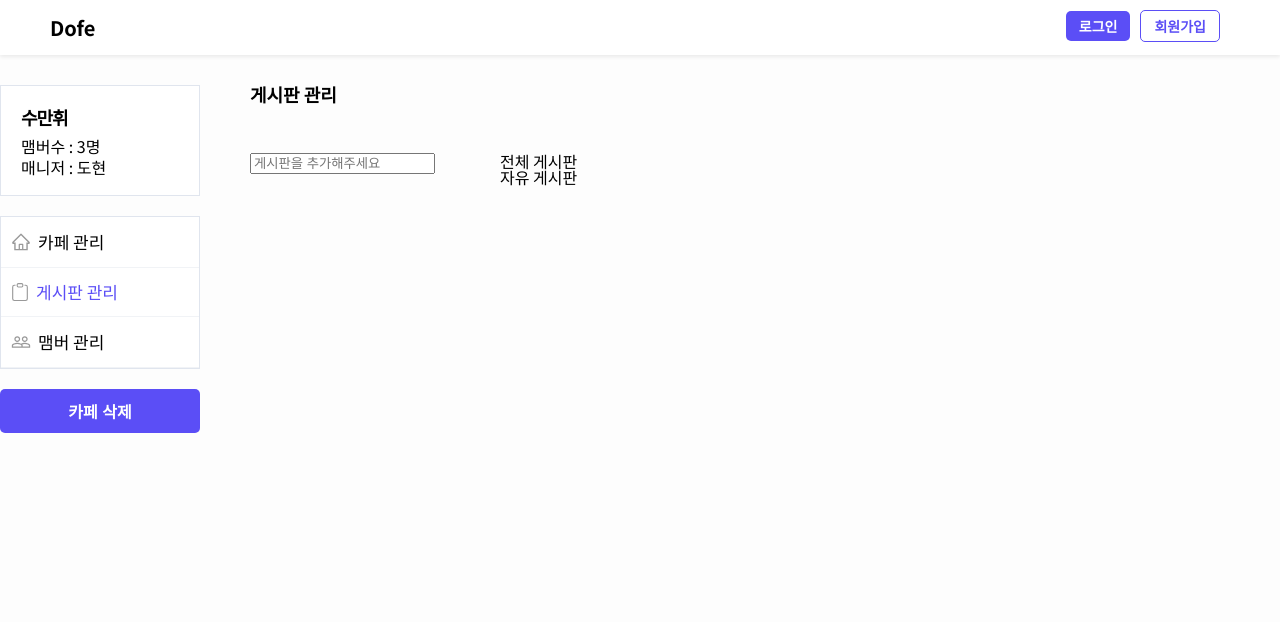
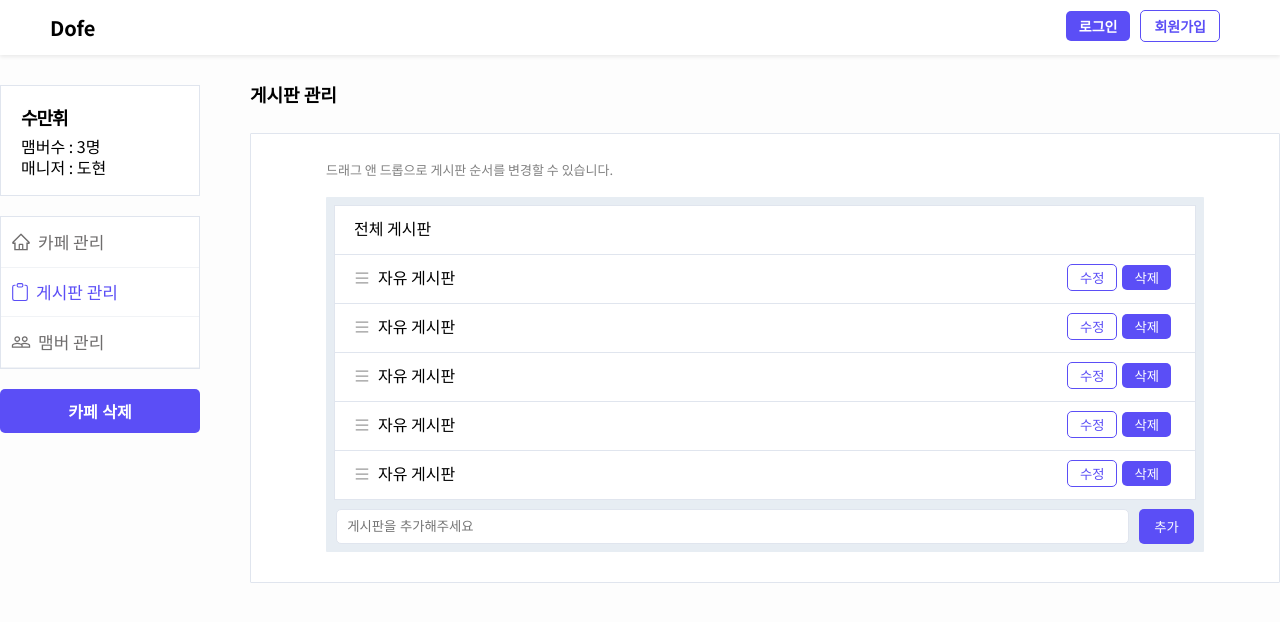
Before and after one commit to ksmfou98/cafe, a React (Create React App) app in the folder client/: page /manage/suhui/board in a window 1280 px wide. Shown: the top 622 px of the page. Built offline with nearby package versions, Linux system fonts and the light colour scheme; no server answers.

Commit message:
Styles : 게시판 리스트, 추가버튼

```diff
--- a/client/src/components/CafeManageBoard/index.tsx
+++ b/client/src/components/CafeManageBoard/index.tsx
@@ -1,5 +1,6 @@
 import React from 'react';
 import './styles.scss';
+import { AiOutlineMenu } from 'react-icons/ai';
 
 const CafeManageBoard = () => {
   return (
@@ -8,14 +9,105 @@ const CafeManageBoard = () => {
         <div className="tit">게시판 관리</div>
 
         <div className="inner-box">
-          <div className="left-box">
-            <input type="text" placeholder="게시판을 추가해주세요" />
-          </div>
-          <div className="right-box">
-            <ul>
-              <li>전체 게시판</li>
-              <li>자유 게시판</li>
-            </ul>
+          <div className="content">
+            <p className="desc_info">
+              드래그 앤 드롭으로 게시판 순서를 변경할 수 있습니다.
+            </p>
+            <div className="board-list">
+              <ul>
+                <li>
+                  <div className="inner-list">
+                    <span>전체 게시판</span>
+                  </div>
+                </li>
+                <li>
+                  <div className="inner-list">
+                    <div className="left-item">
+                      <AiOutlineMenu />
+                      <span>자유 게시판</span>
+                    </div>
+                    <div className="right-item">
+                      <button type="button" className="btn-type2">
+                        수정
+                      </button>
+                      <button type="button" className="btn-type1">
+                        삭제
+                      </button>
+                    </div>
+                  </div>
+                </li>
+                <li>
+                  <div className="inner-list">
+                    <div className="left-item">
+                      <AiOutlineMenu />
+                      <span>자유 게시판</span>
+                    </div>
+                    <div className="right-item">
+                      <button type="button" className="btn-type2">
+                        수정
+                      </button>
+                      <button type="button" className="btn-type1">
+                        삭제
+                      </button>
+                    </div>
+                  </div>
+                </li>
+                <li>
+                  <div className="inner-list">
+                    <div className="left-item">
+                      <AiOutlineMenu />
+                      <span>자유 게시판</span>
+                    </div>
+                    <div className="right-item">
+                      <button type="button" className="btn-type2">
+                        수정
+                      </button>
+                      <button type="button" className="btn-type1">
+                        삭제
+                      </button>
+                    </div>
+                  </div>
+                </li>
+                <li>
+                  <div className="inner-list">
+                    <div className="left-item">
+                      <AiOutlineMenu />
+                      <span>자유 게시판</span>
+                    </div>
+                    <div className="right-item">
+                      <button type="button" className="btn-type2">
+                        수정
+                      </button>
+                      <button type="button" className="btn-type1">
+                        삭제
+                      </button>
+                    </div>
+                  </div>
+                </li>
+                <li>
+                  <div className="inner-list">
+                    <div className="left-item">
+                      <AiOutlineMenu />
+                      <span>자유 게시판</span>
+                    </div>
+                    <div className="right-item">
+                      <button type="button" className="btn-type2">
+                        수정
+                      </button>
+                      <button type="button" className="btn-type1">
+                        삭제
+                      </button>
+                    </div>
+                  </div>
+                </li>
+              </ul>
+              <div className="board-form">
+                <input type="text" placeholder="게시판을 추가해주세요" />
+                <button type="button" className="btn-type1">
+                  추가
+                </button>
+              </div>
+            </div>
           </div>
         </div>
       </div>
--- a/client/src/components/CafeManageBoard/styles.scss
+++ b/client/src/components/CafeManageBoard/styles.scss
@@ -2,11 +2,85 @@
   .inner-box {
     display: flex;
     flex: 1 1 auto;
-    .left-box {
-      flex: 0 1 250px;
-    }
-    .right-box {
+    padding: 25px 75px 0;
+    font-size: 14px;
+    background-color: #fff;
+    border-radius: 1px;
+    border: 1px solid #e0e5ee;
+    align-items: baseline;
+
+    .content {
       flex: 1 1;
+      .desc_info {
+        margin-top: 4px;
+        font-size: 13px;
+        color: #808080;
+      }
+      .board-list {
+        margin: 21px 0 30px;
+        padding: 8px;
+        border-radius: 1px;
+        background-color: #e7edf3;
+        ul {
+          margin-bottom: 10px;
+          li {
+            padding: 0 19px;
+            height: 50px;
+            margin-bottom: -1px;
+            border: 1px solid #e0e5ee;
+            font-size: 16px;
+            background-color: #fff;
+            box-sizing: border-box;
+            line-height: 45px;
+            &:hover {
+              background-color: #fdfdfd;
+            }
+            .inner-list {
+              display: flex;
+              align-items: center;
+              justify-content: space-between;
+              .left-item {
+                display: flex;
+                align-items: center;
+                svg {
+                  margin-right: 8px;
+                  color: #999;
+                  &:hover {
+                    cursor: move;
+                  }
+                }
+              }
+              .right-item {
+                display: flex;
+                align-items: center;
+                button {
+                  margin-right: 5px;
+                  padding: 3px 12px;
+                }
+              }
+            }
+          }
+        }
+      }
+
+      .board-form {
+        flex: 0 1 350px;
+        display: flex;
+        align-items: center;
+        justify-content: center;
+        input {
+          padding: 5px 10px;
+          border: 1px solid #e0e5ee;
+          border-radius: 5px;
+          margin-right: 10px;
+          width: 92%;
+          height: 35px;
+        }
+        button {
+          padding: 5px 15px;
+          height: 35px;
+        }
+      }
     }
   }
 }
--- a/client/src/components/CafeManageNav/styles.scss
+++ b/client/src/components/CafeManageNav/styles.scss
@@ -31,13 +31,13 @@
         font-size: 17px;
         line-height: 16px;
         align-items: center;
+        color: rgb(111, 109, 109);
         &:hover {
           background-color: #f8f8f8;
           color: $mainColor;
         }
         svg {
           margin-right: 7px;
-          color: #999;
         }
       }
     }
--- a/client/src/components/Header/index.tsx
+++ b/client/src/components/Header/index.tsx
@@ -8,6 +8,8 @@ const Header = () => {
   const user = useSelector((state: reduxStateStore) => state.user);
   const { onLogout } = useLogout();
 
+
+
   return (
     <>
       <div id="Header">
@@ -15,6 +17,7 @@ const Header = () => {
           <a className="logo" href="/">
             Dofe
           </a>
+
           <div className="user-info">
             <div className="info-box">
               {user.nickname ? (
--- a/client/src/pages/CafeManagePage/styles.scss
+++ b/client/src/pages/CafeManagePage/styles.scss
@@ -11,7 +11,7 @@
     .tit {
       font-size: 18px;
       font-weight: 600;
-      padding-bottom: 50px;
+      padding-bottom: 30px;
     }
   }
 }
```
Also changed, not shown: 2 other files (tests, documents, lock files or other folders).
